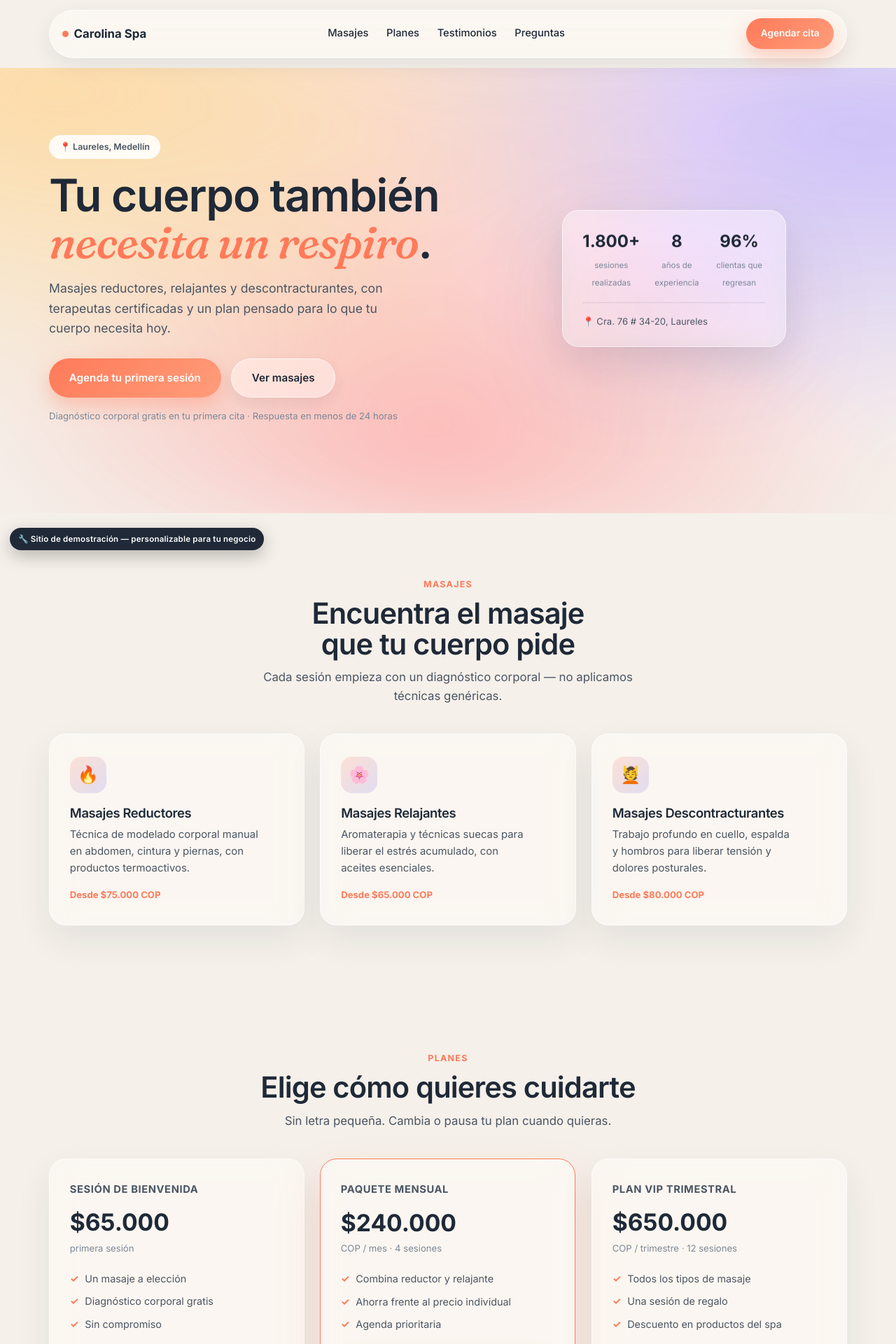
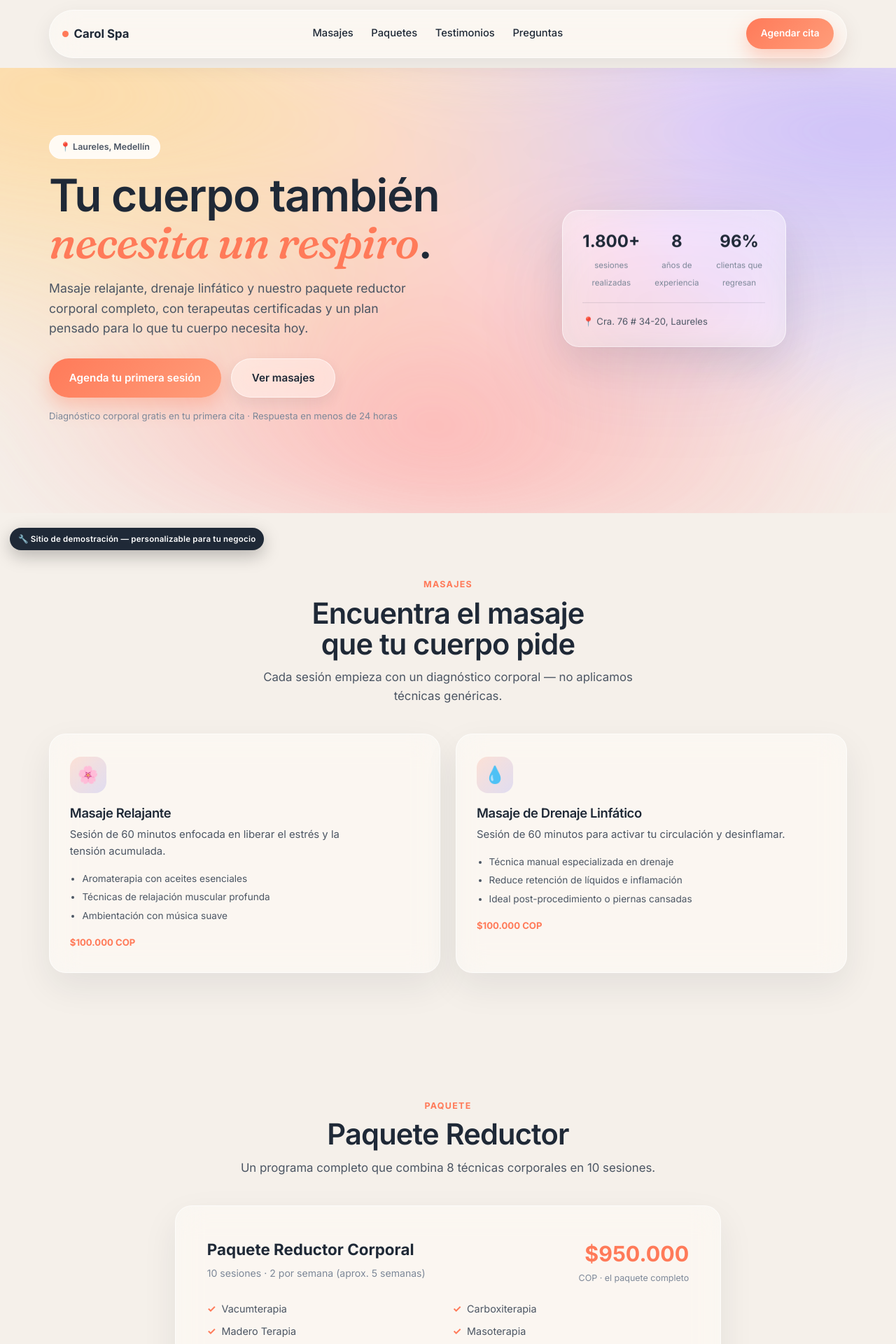
Before and after one commit to vcoy886-stack/gemma-6-demo, a PHP site: page / in a window 1280 px wide. Shown: the top 1920 px of the page at 70% size. Run offline with PHP 8.4, Linux system fonts and the light colour scheme.

Commit message:
Rebrand Carolina Spa to Carol Spa with real service and package data
Replaces the 3 sample massages with the 2 real individual services
(Masaje Relajante, Masaje de Drenaje Linfático, both $100.000 COP) and
adds a detailed Paquete Reductor card: 8 included techniques, "se
trabajan todas las partes del cuerpo" note, 10 sessions at 2/week, and
the real payment schedule (50% upfront, remainder in 2 installments
during treatment). Updates testimonials/FAQ that referenced the removed
sample services, and the brand name throughout (title, nav, footer,
contact email).

Co-Authored-By: Claude Sonnet 5 <noreply@anthropic.com>
Claude-Session: https://claude.ai/code/session_01KKsEtKHuXZMt6m4aX4xYQD

```diff
--- a/carolina-spa/index.html
+++ b/carolina-spa/index.html
@@ -3,8 +3,8 @@
 <head>
 <meta charset="UTF-8" />
 <meta name="viewport" content="width=device-width, initial-scale=1.0" />
-<title>Carolina Spa — Masajes corporales en Laureles, Medellín</title>
-<meta name="description" content="Masajes reductores, relajantes y descontracturantes en Laureles, Medellín. Agenda tu primera sesión con diagnóstico corporal gratis." />
+<title>Carol Spa — Masajes corporales en Laureles, Medellín</title>
+<meta name="description" content="Masaje relajante, drenaje linfático y paquete reductor corporal en Laureles, Medellín. Agenda tu primera sesión con diagnóstico corporal gratis." />
 
 <link rel="preconnect" href="https://fonts.googleapis.com" />
 <link rel="preconnect" href="https://fonts.gstatic.com" crossorigin />
@@ -22,10 +22,10 @@
 <header class="nav">
   <div class="container">
     <div class="nav-inner">
-      <a href="#top" class="nav-logo"><span class="dot"></span> Carolina Spa</a>
+      <a href="#top" class="nav-logo"><span class="dot"></span> Carol Spa</a>
       <nav class="nav-links" aria-label="Navegación principal">
         <a class="nav-link" href="#servicios">Masajes</a>
-        <a class="nav-link" href="#planes">Planes</a>
+        <a class="nav-link" href="#paquetes">Paquetes</a>
         <a class="nav-link" href="#testimonios">Testimonios</a>
         <a class="nav-link" href="#preguntas">Preguntas</a>
       </nav>
@@ -40,7 +40,7 @@
 <div class="mobile-menu" data-mobile-menu>
   <button class="mobile-menu-close" data-menu-close aria-label="Cerrar menú">✕</button>
   <a href="#servicios">Masajes</a>
-  <a href="#planes">Planes</a>
+  <a href="#paquetes">Paquetes</a>
   <a href="#testimonios">Testimonios</a>
   <a href="#preguntas">Preguntas</a>
   <a href="#cta" class="btn btn-primary">Agendar cita</a>
@@ -55,7 +55,7 @@
       <div>
         <span class="hero-badge">📍 Laureles, Medellín</span>
         <h1 class="hero-title">Tu cuerpo también <em>necesita un respiro</em>.</h1>
-        <p class="hero-sub">Masajes reductores, relajantes y descontracturantes, con terapeutas certificadas y un plan pensado para lo que tu cuerpo necesita hoy.</p>
+        <p class="hero-sub">Masaje relajante, drenaje linfático y nuestro paquete reductor corporal completo, con terapeutas certificadas y un plan pensado para lo que tu cuerpo necesita hoy.</p>
         <div class="hero-actions">
           <a href="#cta" class="btn btn-primary" data-magnetic>Agenda tu primera sesión</a>
           <a href="#servicios" class="btn btn-glass" data-magnetic>Ver masajes</a>
@@ -86,69 +86,80 @@
       </div>
       <div class="services-grid" data-services>
         <article class="glass-card service-card reveal">
-          <div class="service-icon">🔥</div>
-          <h3>Masajes Reductores</h3>
-          <p>Técnica de modelado corporal manual en abdomen, cintura y piernas, con productos termoactivos.</p>
-          <div class="service-price">Desde $75.000 COP</div>
+          <div class="service-icon">🌸</div>
+          <h3>Masaje Relajante</h3>
+          <p>Sesión de 60 minutos enfocada en liberar el estrés y la tensión acumulada.</p>
+          <ul class="service-includes">
+            <li>Aromaterapia con aceites esenciales</li>
+            <li>Técnicas de relajación muscular profunda</li>
+            <li>Ambientación con música suave</li>
+          </ul>
+          <div class="service-price">$100.000 COP</div>
         </article>
         <article class="glass-card service-card reveal">
-          <div class="service-icon">🌸</div>
-          <h3>Masajes Relajantes</h3>
-          <p>Aromaterapia y técnicas suecas para liberar el estrés acumulado, con aceites esenciales.</p>
-          <div class="service-price">Desde $65.000 COP</div>
-        </article>
-        <article class="glass-card service-card reveal">
-          <div class="service-icon">💆</div>
-          <h3>Masajes Descontracturantes</h3>
-          <p>Trabajo profundo en cuello, espalda y hombros para liberar tensión y dolores posturales.</p>
-          <div class="service-price">Desde $80.000 COP</div>
+          <div class="service-icon">💧</div>
+          <h3>Masaje de Drenaje Linfático</h3>
+          <p>Sesión de 60 minutos para activar tu circulación y desinflamar.</p>
+          <ul class="service-includes">
+            <li>Técnica manual especializada en drenaje</li>
+            <li>Reduce retención de líquidos e inflamación</li>
+            <li>Ideal post-procedimiento o piernas cansadas</li>
+          </ul>
+          <div class="service-price">$100.000 COP</div>
         </article>
       </div>
     </div>
   </section>
 
-  <!-- Planes -->
-  <section class="plans" id="planes">
+  <!-- Paquetes -->
+  <section class="plans" id="paquetes">
     <div class="container">
       <div class="section-head center">
-        <span class="eyebrow">Planes</span>
-        <h2>Elige cómo quieres cuidarte</h2>
-        <p>Sin letra pequeña. Cambia o pausa tu plan cuando quieras.</p>
+        <span class="eyebrow">Paquete</span>
+        <h2>Paquete Reductor</h2>
+        <p>Un programa completo que combina 8 técnicas corporales en 10 sesiones.</p>
       </div>
-      <div class="plans-grid" data-plans>
-        <article class="glass-card plan-card reveal">
-          <div class="plan-name">Sesión de Bienvenida</div>
-          <div class="plan-price">$65.000</div>
-          <div class="plan-period">primera sesión</div>
-          <ul class="plan-features">
-            <li>Un masaje a elección</li>
-            <li>Diagnóstico corporal gratis</li>
-            <li>Sin compromiso</li>
-          </ul>
-          <a href="#cta" class="btn btn-glass">Agendar mi sesión</a>
-        </article>
-        <article class="glass-card plan-card reveal is-highlight">
-          <div class="plan-name">Paquete Mensual</div>
-          <div class="plan-price">$240.000</div>
-          <div class="plan-period">COP / mes · 4 sesiones</div>
-          <ul class="plan-features">
-            <li>Combina reductor y relajante</li>
-            <li>Ahorra frente al precio individual</li>
-            <li>Agenda prioritaria</li>
-          </ul>
-          <a href="#cta" class="btn btn-primary">Quiero este plan</a>
-        </article>
-        <article class="glass-card plan-card reveal">
-          <div class="plan-name">Plan VIP Trimestral</div>
-          <div class="plan-price">$650.000</div>
-          <div class="plan-period">COP / trimestre · 12 sesiones</div>
-          <ul class="plan-features">
-            <li>Todos los tipos de masaje</li>
-            <li>Una sesión de regalo</li>
-            <li>Descuento en productos del spa</li>
-          </ul>
-          <a href="#cta" class="btn btn-glass">Hablar con asesora</a>
-        </article>
+      <div class="glass-card package-card reveal" data-plans>
+        <div class="package-head">
+          <div>
+            <div class="package-title">Paquete Reductor Corporal</div>
+            <div class="package-sub">10 sesiones · 2 por semana (aprox. 5 semanas)</div>
+          </div>
+          <div class="package-price-tag">
+            <div class="amount">$950.000</div>
+            <div class="label">COP · el paquete completo</div>
+          </div>
+        </div>
+
+        <ul class="package-includes-grid">
+          <li>Vacumterapia</li>
+          <li>Carboxiterapia</li>
+          <li>Madero Terapia</li>
+          <li>Masoterapia</li>
+          <li>Radiofrecuencia</li>
+          <li>Cavitación</li>
+          <li>Gimnasia pasiva</li>
+          <li>Sauna</li>
+        </ul>
+
+        <div class="package-note">📌 Se trabajan todas las partes del cuerpo.</div>
+
+        <div class="package-schedule">
+          <div class="package-schedule-item">
+            <div class="when">Al iniciar</div>
+            <div class="amt">$475.000</div>
+          </div>
+          <div class="package-schedule-item">
+            <div class="when">2º pago (en el transcurso)</div>
+            <div class="amt">$237.500</div>
+          </div>
+          <div class="package-schedule-item">
+            <div class="when">3º pago (en el transcurso)</div>
+            <div class="amt">$237.500</div>
+          </div>
+        </div>
+
+        <a href="#cta" class="btn btn-primary" data-magnetic style="width:100%">Quiero este paquete</a>
       </div>
     </div>
   </section>
@@ -167,7 +178,7 @@
           <div class="testi-meta"><span class="testi-name">Testimonio ilustrativo</span><span class="testi-role">Contenido de ejemplo para esta demo</span></div>
         </article>
         <article class="glass-card testi-card reveal">
-          <p class="testi-quote">El masaje descontracturante me quitó un dolor de espalda que tenía hace meses. La atención es muy cálida, no se siente como una cadena más.</p>
+          <p class="testi-quote">El drenaje linfático me ayudó muchísimo después del parto. La atención es muy cálida, no se siente como una cadena más.</p>
           <div class="testi-meta"><span class="testi-name">Testimonio ilustrativo</span><span class="testi-role">Contenido de ejemplo para esta demo</span></div>
         </article>
       </div>
@@ -184,9 +195,9 @@
       <div class="faq-list" data-faqs>
         <div class="glass-card faq-item reveal" data-faq-item>
           <button class="faq-q" aria-expanded="false">
-            <span>¿Los masajes reductores realmente ayudan a bajar de peso?</span><span class="plus">+</span>
+            <span>¿El paquete reductor realmente ayuda a bajar de peso?</span><span class="plus">+</span>
           </button>
-          <div class="faq-a"><div class="faq-a-inner"><p>No reemplazan una alimentación balanceada ni el ejercicio: mejoran la circulación, reducen retención de líquidos y tonifican la apariencia de la piel. Te lo explicamos claro en tu primera cita, sin promesas irreales.</p></div></div>
+          <div class="faq-a"><div class="faq-a-inner"><p>No reemplaza una alimentación balanceada ni el ejercicio: combina técnicas que mejoran la circulación, reducen medidas y tonifican la apariencia de la piel. Te lo explicamos claro en tu primera cita, sin promesas irreales.</p></div></div>
         </div>
         <div class="glass-card faq-item reveal" data-faq-item>
           <button class="faq-q" aria-expanded="false">
@@ -224,10 +235,10 @@
             <input type="text" name="nombre" placeholder="Tu nombre" required />
             <input type="tel" name="telefono" placeholder="Tu WhatsApp" required />
             <select name="interes" required>
-              <option value="" disabled selected>¿Qué masaje te interesa?</option>
-              <option>Masaje reductor</option>
-              <option>Masaje relajante</option>
-              <option>Masaje descontracturante</option>
+              <option value="" disabled selected>¿Qué te interesa?</option>
+              <option>Masaje Relajante</option>
+              <option>Masaje de Drenaje Linfático</option>
+              <option>Paquete Reductor (10 sesiones)</option>
               <option>Aún no lo sé</option>
             </select>
             <button type="submit" class="btn btn-primary" data-magnetic>Solicitar mi cita</button>
@@ -245,14 +256,14 @@
   <div class="container">
     <div class="footer-grid">
       <div>
-        <div class="footer-brand">Carolina Spa</div>
+        <div class="footer-brand">Carol Spa</div>
         <p>Tu cuerpo también necesita un respiro. Laureles, Medellín.</p>
       </div>
       <div>
         <h4>Navegación</h4>
         <div class="footer-links">
           <a href="#servicios">Masajes</a>
-          <a href="#planes">Planes</a>
+          <a href="#paquetes">Paquetes</a>
           <a href="#testimonios">Testimonios</a>
           <a href="#preguntas">Preguntas</a>
         </div>
@@ -261,13 +272,13 @@
         <h4>Contacto</h4>
         <div class="footer-links">
           <a href="tel:+573000000000">+57 300 000 0000</a>
-          <a href="mailto:hola@carolinaspa-demo.co">hola@carolinaspa-demo.co</a>
+          <a href="mailto:hola@carolspa-demo.co">hola@carolspa-demo.co</a>
           <span>Cra. 76 # 34-20, Laureles, Medellín</span>
         </div>
       </div>
     </div>
     <div class="footer-bottom">
-      <span>© 2026 Carolina Spa — sitio de demostración</span>
+      <span>© 2026 Carol Spa — sitio de demostración</span>
       <span>Diseño y desarrollo con IA</span>
     </div>
   </div>
--- a/carolina-spa/styles.css
+++ b/carolina-spa/styles.css
@@ -226,7 +226,9 @@ ul { list-style: none; padding: 0; }
 /* --- Services --- */
 .services { padding: clamp(3rem, 7vw, 5.5rem) 0; }
 .services-grid { display: grid; gap: 1.4rem; }
-@media (min-width: 720px) { .services-grid { grid-template-columns: repeat(3, 1fr); } }
+@media (min-width: 720px) { .services-grid { grid-template-columns: repeat(2, 1fr); } }
+.service-includes { font-size: .85rem; color: var(--ink-soft); margin-bottom: 1rem; padding-left: 1.1rem; }
+.service-includes li { list-style: disc; margin-bottom: .3rem; }
 .service-card {
   padding: 2rem 1.8rem;
   transition: transform .3s var(--ease-out), box-shadow .3s var(--ease-out);
@@ -258,6 +260,28 @@ ul { list-style: none; padding: 0; }
 .plan-period { font-size: .82rem; color: var(--ink-mute); margin-bottom: 1.3rem; }
 .plan-features { display: flex; flex-direction: column; gap: .6rem; margin-bottom: 1.6rem; flex: 1; }
 .plan-features li { font-size: .9rem; color: var(--ink-soft); display: flex; gap: .55rem; align-items: flex-start; }
+
+/* --- Package (paquete reductor) --- */
+.package-card { padding: clamp(1.8rem, 4vw, 2.8rem); max-width: 780px; margin-inline: auto; }
+.package-head { display: flex; flex-wrap: wrap; justify-content: space-between; align-items: flex-start; gap: 1rem; margin-bottom: 1.4rem; }
+.package-title { font-size: 1.4rem; font-weight: 700; }
+.package-sub { font-size: .88rem; color: var(--ink-mute); margin-top: .3rem; }
+.package-price-tag { text-align: right; }
+.package-price-tag .amount { font-size: 1.9rem; font-weight: 700; color: var(--accent); }
+.package-price-tag .label { font-size: .78rem; color: var(--ink-mute); }
+.package-includes-grid { display: grid; grid-template-columns: 1fr; gap: .5rem .8rem; margin-bottom: 1.2rem; }
+@media (min-width: 560px) { .package-includes-grid { grid-template-columns: 1fr 1fr; } }
+.package-includes-grid li { font-size: .9rem; color: var(--ink-soft); display: flex; gap: .5rem; align-items: center; }
+.package-includes-grid li::before { content: "✓"; color: var(--accent); font-weight: 700; }
+.package-note {
+  font-size: .85rem; color: var(--ink-soft); background: rgba(31,41,55,.04); border: 1px solid var(--line);
+  border-radius: 10px; padding: .8rem 1rem; margin-bottom: 1.4rem;
+}
+.package-schedule { display: grid; gap: .8rem; margin-bottom: 1.6rem; }
+@media (min-width: 560px) { .package-schedule { grid-template-columns: repeat(3, 1fr); } }
+.package-schedule-item { background: rgba(31,41,55,.04); border: 1px solid var(--line); border-radius: 10px; padding: .9rem 1rem; text-align: center; }
+.package-schedule-item .when { font-size: .75rem; color: var(--ink-mute); text-transform: uppercase; letter-spacing: .04em; }
+.package-schedule-item .amt { font-size: 1.1rem; font-weight: 700; margin-top: .3rem; }
 .plan-features li::before { content: "✓"; color: var(--accent); font-weight: 700; flex-shrink: 0; }
 .plan-card .btn { width: 100%; }
 
```
Also changed, not shown: carolina-spa/lib/manifest.js.
